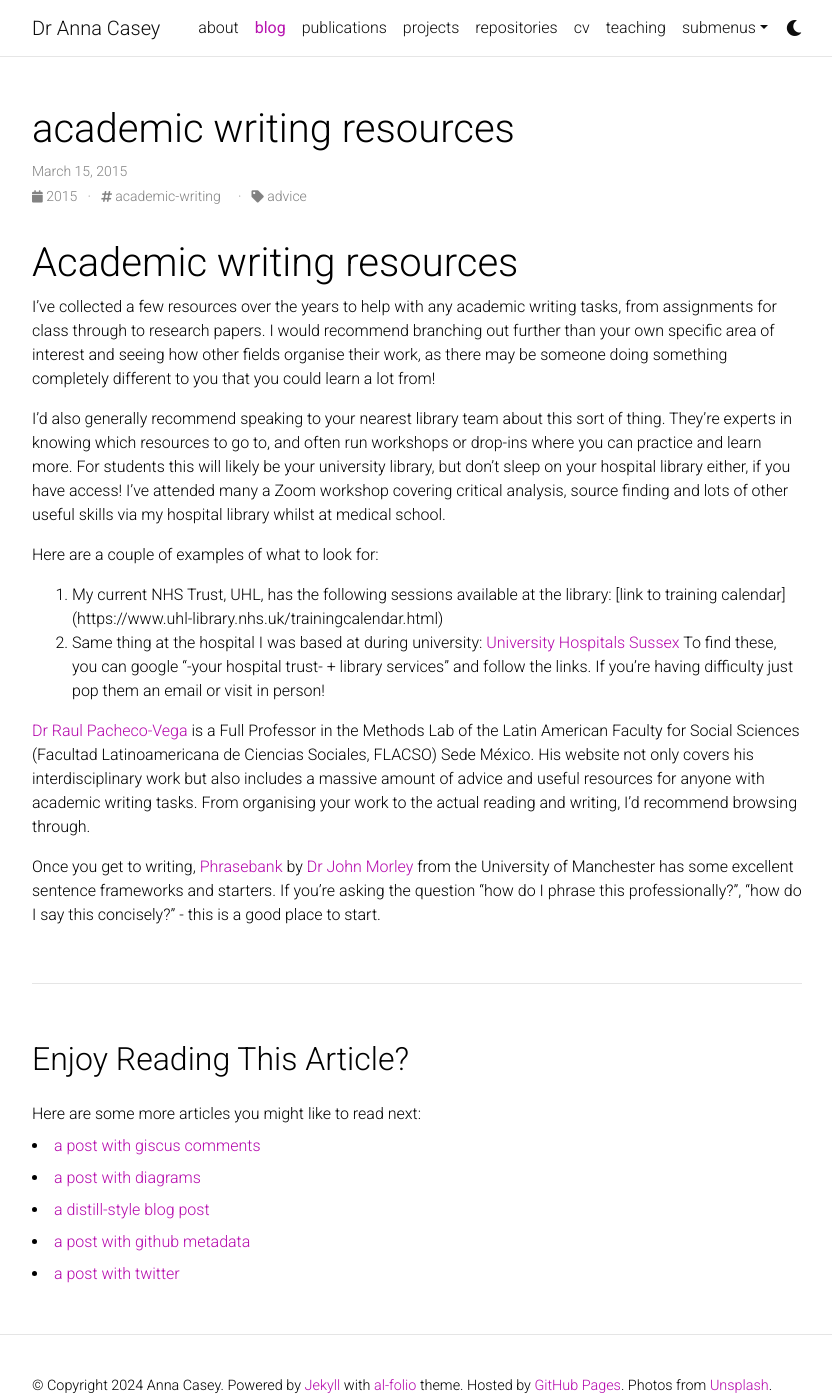
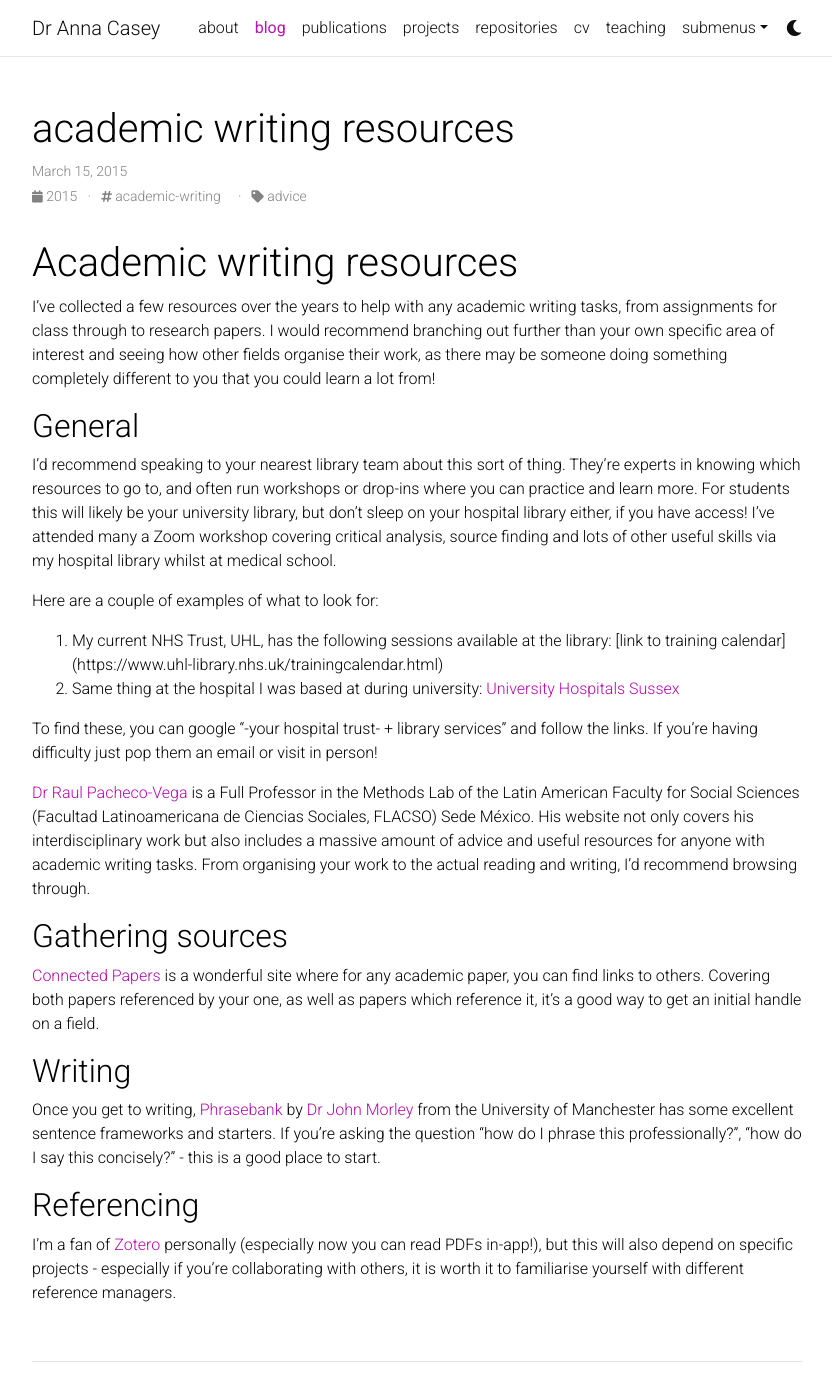
Before and after one commit to annacasey97/annacasey97.github.io, a Jekyll site: the page built from _posts/2024-12-30-academic-writing-resources.md, in a window 1280 px wide and 1400 px high. Shown: the whole window, without its empty margins (223-1055 px from the left). Built offline with Jekyll 4.4.1, drawn with Linux system fonts in a browser that asks for light colours; comment, search, counter and statistics services are not loaded; a style sheet for code colours, icons or effects is not loaded.

Commit message:
Update 2024-12-30-academic-writing-resources.md

```diff
--- a/_posts/2024-12-30-academic-writing-resources.md
+++ b/_posts/2024-12-30-academic-writing-resources.md
@@ -11,13 +11,24 @@ hidden: false
 
 I've collected a few resources over the years to help with any academic writing tasks, from assignments for class through to research papers. I would recommend branching out further than your own specific area of interest and seeing how other fields organise their work, as there may be someone doing something completely different to you that you could learn a lot from!
 
-I'd also generally recommend speaking to your nearest library team about this sort of thing. They're experts in knowing which resources to go to, and often run workshops or drop-ins where you can practice and learn more. For students this will likely be your university library, but don't sleep on your hospital library either, if you have access! I've attended many a Zoom workshop covering critical analysis, source finding and lots of other useful skills via my hospital library whilst at medical school.
+
+## General
+
+I'd recommend speaking to your nearest library team about this sort of thing. They're experts in knowing which resources to go to, and often run workshops or drop-ins where you can practice and learn more. For students this will likely be your university library, but don't sleep on your hospital library either, if you have access! I've attended many a Zoom workshop covering critical analysis, source finding and lots of other useful skills via my hospital library whilst at medical school.
 
 Here are a couple of examples of what to look for:
 1. My current NHS Trust, UHL, has the following sessions available at the library: [link to training calendar] (https://www.uhl-library.nhs.uk/trainingcalendar.html)
 2. Same thing at the hospital I was based at during university: [University Hospitals Sussex](https://www.uhsussex.nhs.uk/professionals/knowledge-and-libraries/information-skills-teaching/)
+
 To find these, you can google "-your hospital trust- + library services" and follow the links. If you're having difficulty just pop them an email or visit in person!
 
 [Dr Raul Pacheco-Vega](https://www.raulpacheco.org/) is a Full Professor in the Methods Lab of the Latin American Faculty for Social Sciences (Facultad Latinoamericana de Ciencias Sociales, FLACSO) Sede México. His website not only covers his interdisciplinary work but also includes a massive amount of advice and useful resources for anyone with academic writing tasks. From organising your work to the actual reading and writing, I'd recommend browsing through.
 
+## Gathering sources
+[Connected Papers](https://www.connectedpapers.com/) is a wonderful site where for any academic paper, you can find links to others. Covering both papers referenced by your one, as well as papers which reference it, it's a good way to get an initial handle on a field.
+
+## Writing
 Once you get to writing, [Phrasebank](https://www.phrasebank.manchester.ac.uk/) by [Dr John Morley](https://www.phrasebank.manchester.ac.uk/dr-john-morley/) from the University of Manchester has some excellent sentence frameworks and starters. If you're asking the question "how do I phrase this professionally?", "how do I say this concisely?" - this is a good place to start.
+
+## Referencing
+I'm a fan of [Zotero](https://www.zotero.org/) personally (especially now you can read PDFs in-app!), but this will also depend on specific projects - especially if you're collaborating with others, it is worth it to familiarise yourself with different reference managers.
```
